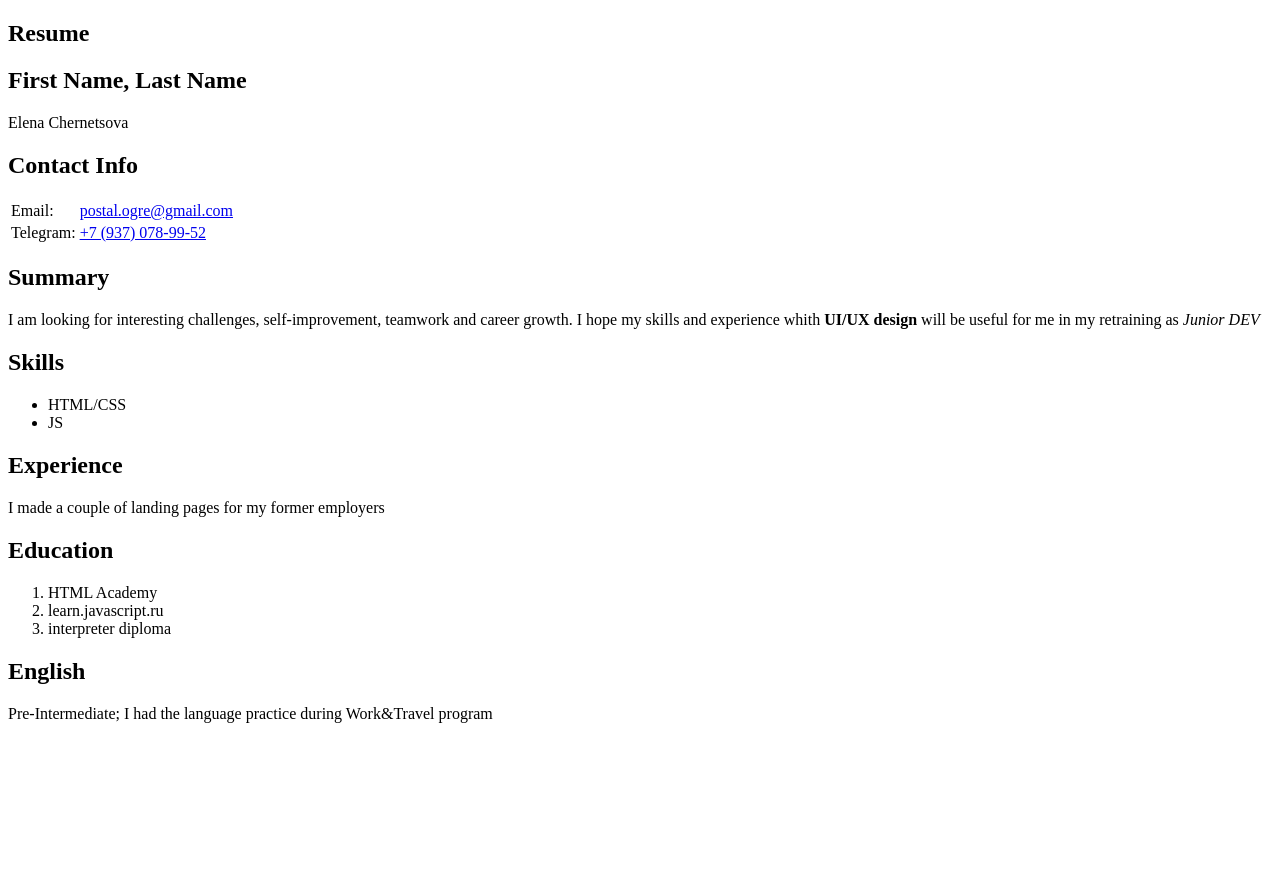
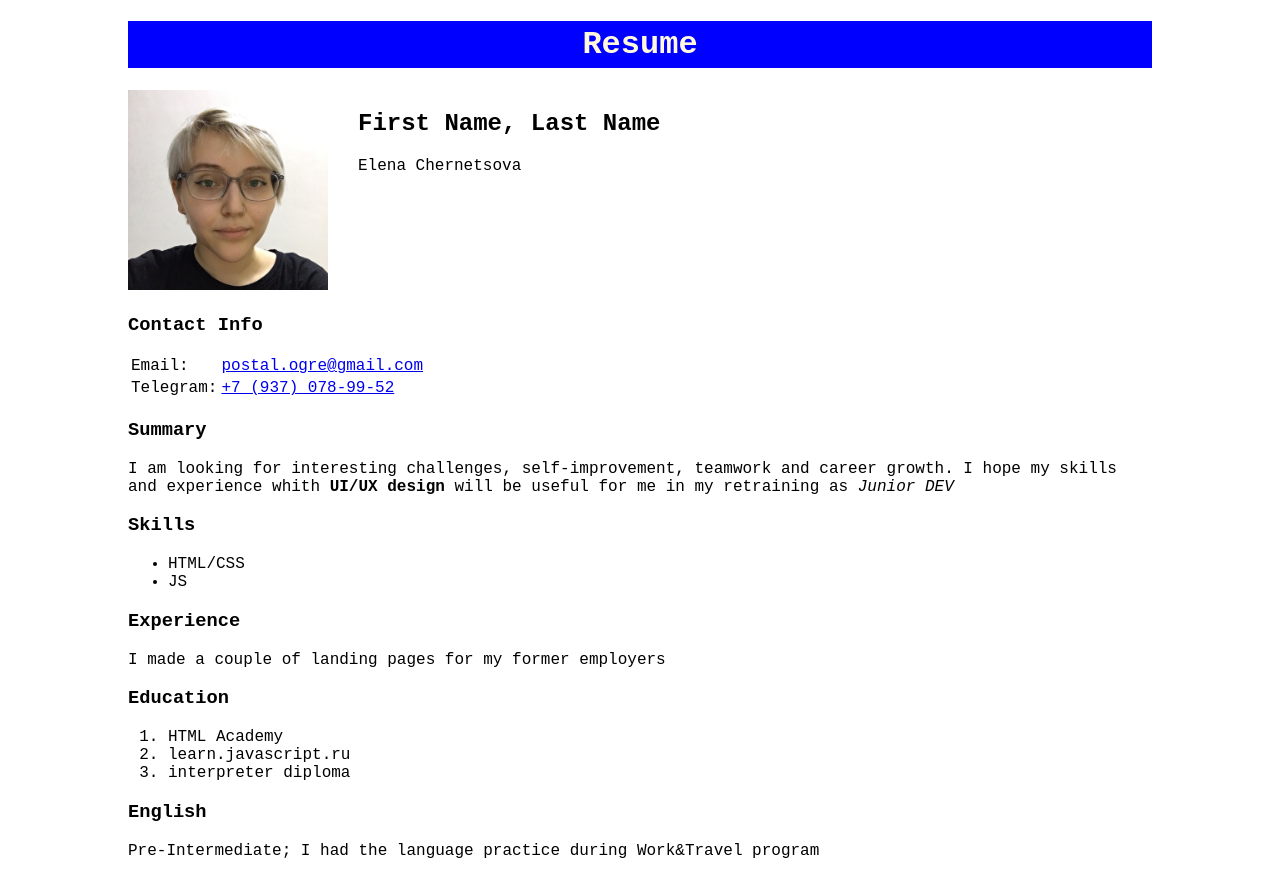
Before and after one commit to moremango/rsschool-cv, a plain HTML site: page index.html in a window 1280 px wide. Before the commit the page ends 800 px from the top, so only its background shows below. Drawn offline with Linux system fonts and the light colour scheme.

Commit message:
feat: add styles and avatar

```diff
--- a/index.html
+++ b/index.html
@@ -4,14 +4,21 @@
     <meta charset="UTF-8">
     <meta name="viewport" content="width=device-width, initial-scale=1.0">
     <title>Elena Chernetsova</title>
-    <link rel="stylesheet" href="style.css">
+    <link rel="stylesheet" href="./style.css">
 </head>
 <body>
-    <section>
-        <h1>Resume</h1>
-        <h2>First Name, Last Name</h2>
-        <p>Elena Chernetsova</p>
-        <h2>Contact Info</h2>
+    <main class="main-content">
+        <h1 class="resume-title">Resume</h1>
+        <div class="person">
+            <div class="avatar-container">
+                <img class="avatar" src="./avatar.jpeg" alt="Avatar Pic" height="200" width="200">
+            </div>
+            <div>
+                <h2>First Name, Last Name</h2>
+                <p>Elena Chernetsova</p>
+            </div>
+        </div>
+        <h3>Contact Info</h3>
         <table>
             <tr>
                 <td>Email:</td>
@@ -24,25 +31,25 @@
                 </td>
             </tr>
         </table>
-        <h2>Summary</h2>
+        <h3>Summary</h3>
         <p>
             I am looking for interesting challenges, self-improvement, teamwork and career growth. I hope my skills and experience whith <strong>UI/UX design</strong> will be useful for me in my retraining as <em>Junior DEV</em>
         </p>
-        <h2>Skills</h2>
+        <h3>Skills</h3>
         <ul>
             <li>HTML/CSS</li>
             <li>JS</li>
         </ul>
-        <h2>Experience</h2>
+        <h3>Experience</h3>
         <p>I made a couple of landing pages for my former employers</p>
-        <h2>Education</h2>
+        <h3>Education</h3>
         <ol>
             <li>HTML Academy</li>
             <li>learn.javascript.ru</li>
             <li>interpreter diploma</li>
         </ol>
-        <h2>English</h2>
+        <h3>English</h3>
         <p>Pre-Intermediate; I had the language practice during Work&Travel program</p>
-    </section>
+    </main>
 </body>
 </html>
--- a/style.css
+++ b/style.css
@@ -0,0 +1,28 @@
+body {
+    font-family: 'Courier New', Courier, monospace;
+}
+
+.resume-title {
+    text-align: center;
+    background-color: blue;
+    color: cornsilk;
+    padding: 5px;
+}
+
+.main-content {
+    max-width: 1024px;
+    margin: 0 auto;
+}
+
+.person {
+    display: flex;
+}
+
+.avatar-container {
+    margin-right: 30px;
+}
+
+.avatar {
+    object-fit: cover;
+    object-position: center top;
+}
```
Also changed, not shown: avatar.jpeg (added).
